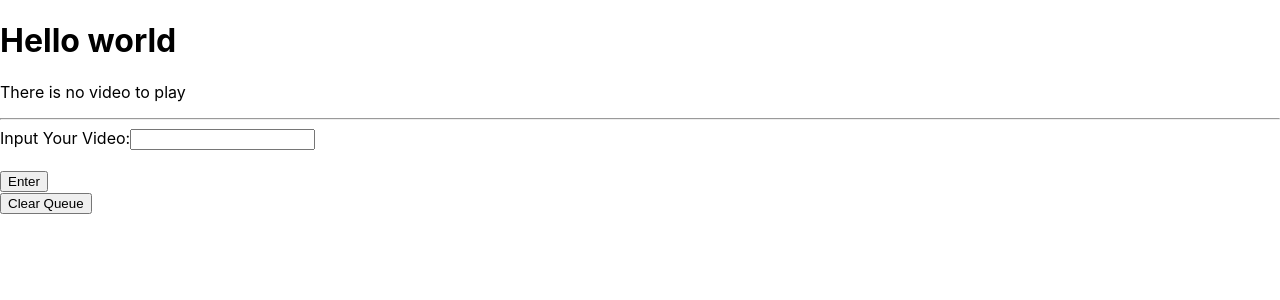
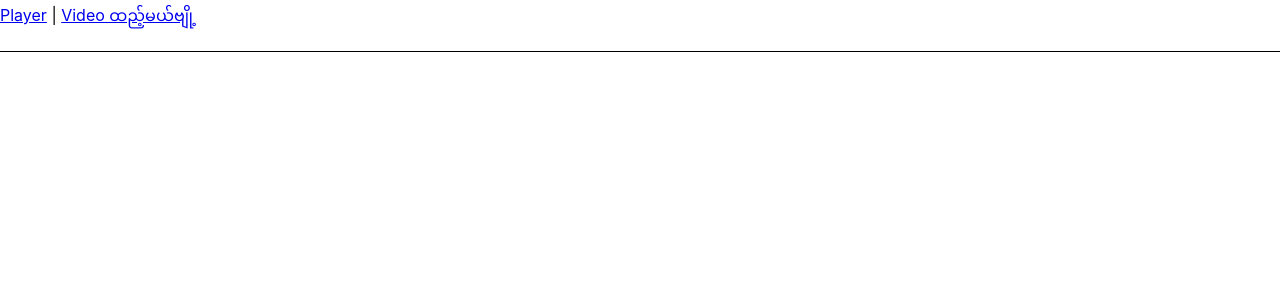
Before and after one commit to kaungphyowai/react-youtube-queue-player, a React (Create React App) app: page / in a window 1280 px wide. Shown: the top 300 px of the page. Built offline with nearby package versions, Linux system fonts and the light colour scheme; no server answers; the database is empty.

Commit message:
react router added

```diff
--- a/package.json
+++ b/package.json
@@ -7,8 +7,10 @@
     "@testing-library/react": "^11.2.7",
     "@testing-library/user-event": "^12.8.3",
     "firebase": "^9.5.0",
+    "history": "^5.1.0",
     "react": "^17.0.2",
     "react-dom": "^17.0.2",
+    "react-router-dom": "^6.0.2",
     "react-scripts": "4.0.3",
     "react-youtube": "^7.13.1",
     "web-vitals": "^1.1.2"
--- a/src/App.js
+++ b/src/App.js
@@ -5,6 +5,7 @@ import firebaseApp from './firebase/firebaseApp';
 import { getDatabase } from "firebase/database";
 import {ref, onValue} from 'firebase/database';
 import { useState, useEffect } from "react";
+import { Link, Routes, Route } from "react-router-dom";
 //https://www.youtube.com/watch?v=jNQXAC9IVRw&ab_channel=jawed
 //https://www.youtube.com/watch?v=XbqFZMIidZI&ab_channel=PopCornRest-TikTok
 //https://www.youtube.com/watch?v=hS5CfP8n_js&ab_channel=Mr.Monk
@@ -31,10 +32,20 @@ function App() {
 
   return (
     <div>
-      <h1>Hello world</h1>
-      <Player database={database} videos={videos}  />
-      <hr />
-      <Admin database={database} videos={videos} />
+      <nav
+        style={{
+          borderBottom: "solid 1px",
+          paddingBottom: "1rem"
+        }}
+      >
+        <Link to="/player">Player</Link> |{" "}
+        <Link to="/submit">Video ထည့်မယ်ဗျို့</Link>
+      </nav>
+      <Routes>
+        <Route path='player' element={<Player database={database} videos={videos}  />} />
+        <Route path='submit' element={<Admin database={database} videos={videos} />} />
+      </Routes>
+
     </div>
   );
 }
--- a/src/index.js
+++ b/src/index.js
@@ -3,10 +3,12 @@ import ReactDOM from 'react-dom';
 import './index.css';
 import App from './App';
 import reportWebVitals from './reportWebVitals';
-
+import { BrowserRouter } from "react-router-dom";
 ReactDOM.render(
   <React.StrictMode>
+    <BrowserRouter>
     <App />
+  </BrowserRouter>
   </React.StrictMode>,
   document.getElementById('root')
 );
```
Also changed, not shown: 1 other file (tests, documents, lock files or other folders).
